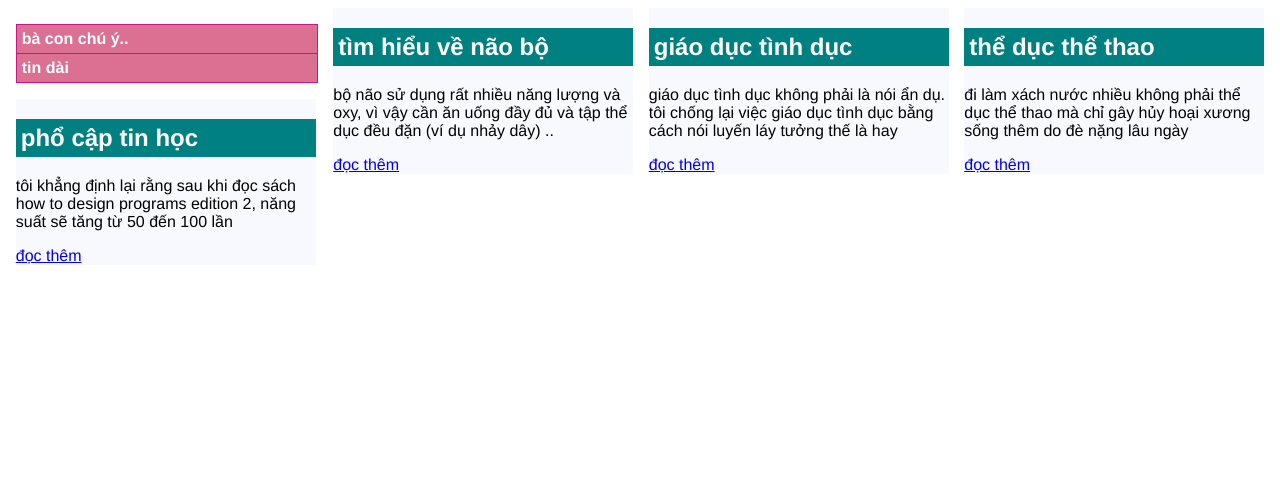
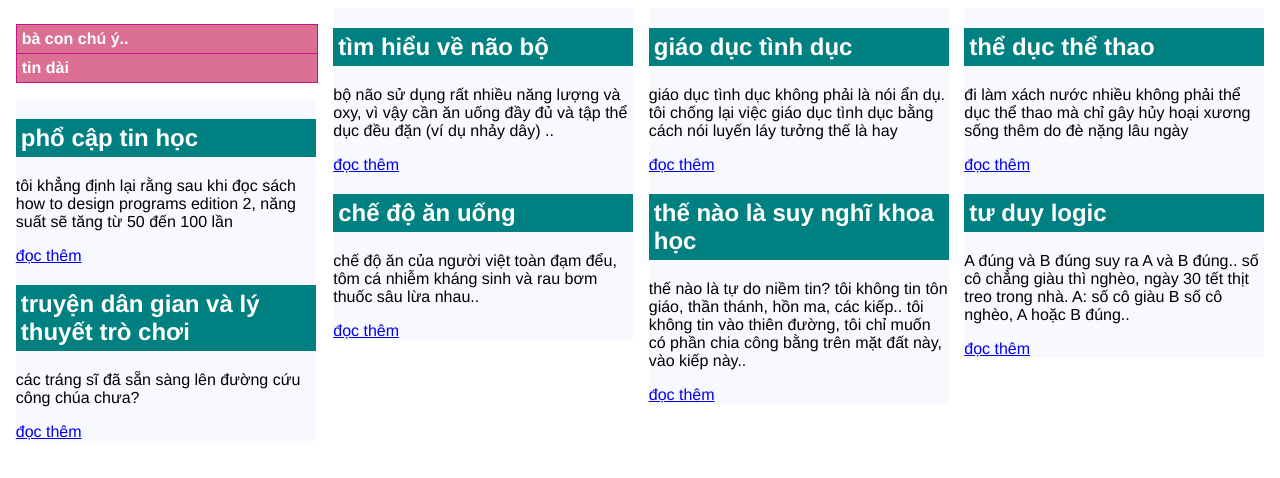
Before and after one commit to eivorjussila/eivorjussila.github.io, a plain HTML site: page post.html in a window 1280 px wide. Drawn offline with Linux system fonts and the light colour scheme.

Commit message:
Add files via upload

```diff
--- a/post.html
+++ b/post.html
@@ -100,6 +100,16 @@
 	    <a href="lambda.html"> đọc thêm </a>
 	  </article>
 	</div>
+
+	<div class="piece">
+	  <article>
+	    <h2 class="news">  truyện dân gian và lý thuyết trò chơi   </h2>
+	    <p> các tráng sĩ đã sẵn sàng lên đường cứu công chúa chưa? </p>
+
+	    <a href="lambda.html"> đọc thêm </a>
+	  </article>
+	</div>
+
       </div>
 
       <div class="column">
@@ -111,6 +121,16 @@
 	      <a href="brain.html">đọc thêm</a>
 	    </article>
 	</div>
+
+	<div class="piece">
+
+	  <article>
+	    <h2 class="news"> chế độ ăn uống  </h2>
+	    <p> chế độ ăn của người việt toàn đạm đểu, tôm cá nhiễm kháng sinh và rau bơm thuốc sâu lừa nhau..</p>
+	    <a href="food.html">đọc thêm</a>
+	  </article>
+	</div>
+
       </div>
       <div class="column">
 	<div class="piece">
@@ -120,6 +140,16 @@
 	    <a href="sexed.html">đọc thêm</a>
 	  </article>
 	</div>
+
+	<div class="piece">
+	  <article>
+	    <h2 class="news"> thế nào là suy nghĩ khoa học  </h2>
+	    <p> thế nào là tự do niềm tin? tôi không tin tôn giáo, thần thánh, hồn ma, các kiếp.. tôi không tin vào thiên đường, tôi chỉ muốn có phần chia công bằng trên mặt đất này, vào kiếp này.. </p>
+	    <a href="belief.html">đọc thêm</a>
+	  </article>
+	</div>
+
+
       </div>
 
       <div class="column">
@@ -131,6 +161,15 @@
 	    <a href="sport.html"> đọc thêm </a>
 	  </article>
 	</div>
+
+	<div class="piece">
+	  <article>
+	    <h2 class="news"> tư duy logic </h2>
+	    <p> A đúng và B đúng suy ra A và B đúng.. số cô chẳng giàu thì nghèo, ngày 30 tết thịt treo trong nhà. A: số cô giàu B số cô nghèo, A hoặc B đúng..  </p>
+	    <a href="logic.html"> đọc thêm </a>
+	  </article>
+	</div>
+
       </div>
     </div>
 
```
